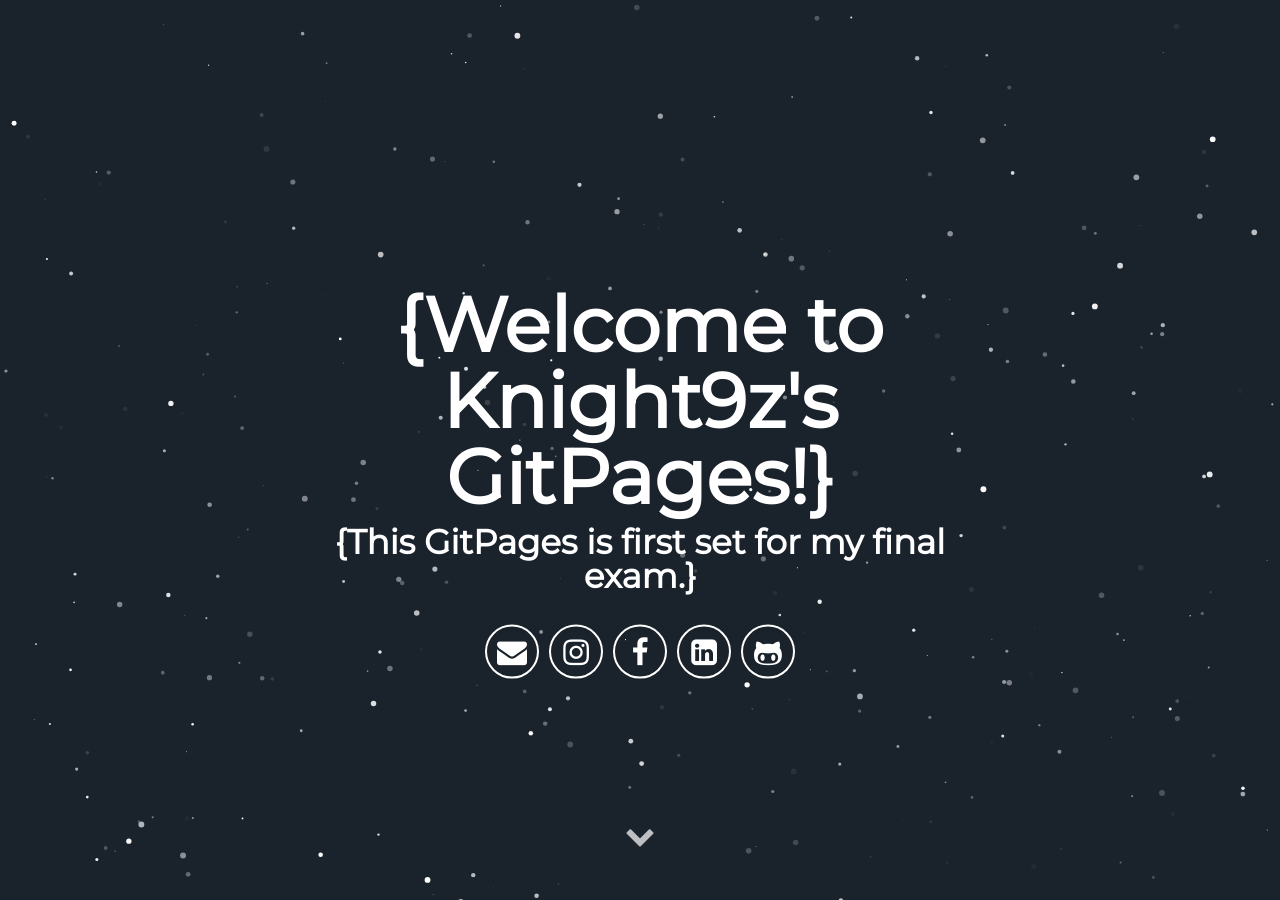
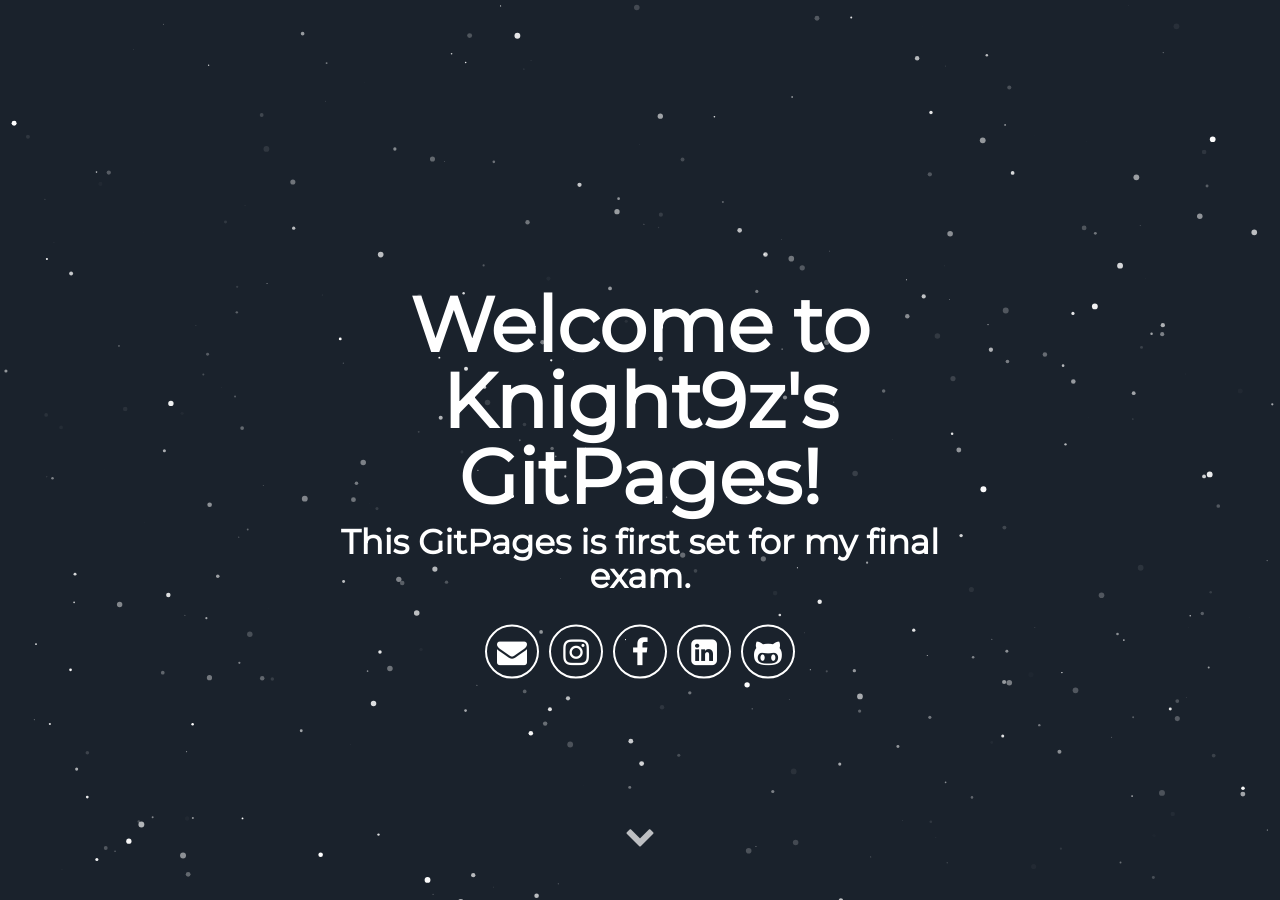
Before and after one commit to rascaaaaal/rascaaaaal.github.io, a Jekyll site: the page built from _posts/2020-06-14-welcome.markdown, in a window 1280 px wide and 900 px high. Built offline with Jekyll 4.4.1, drawn with Linux system fonts in a browser that asks for light colours; some web fonts are replaced; our own code applies the rules of GitHub Pages for plain Markdown files.

Commit message:
Update header.html

```diff
--- a/_includes/header.html
+++ b/_includes/header.html
@@ -1,8 +1,8 @@
 <div id="particles-js">
   <div class="header">
       <h1>
-        <span class="site-title">{Welcome to Knight9z's GitPages!}</span>
-        <span class="site-description">{This GitPages is first set for my final exam.}</span>
+        <span class="site-title">Welcome to Knight9z's GitPages!</span>
+        <span class="site-description">This GitPages is first set for my final exam.</span>
       </h1>
       <div class="header-icons">
         <a aria-label="Send email" href=""><i class="icon fa fa-envelope"></i></a>
```
